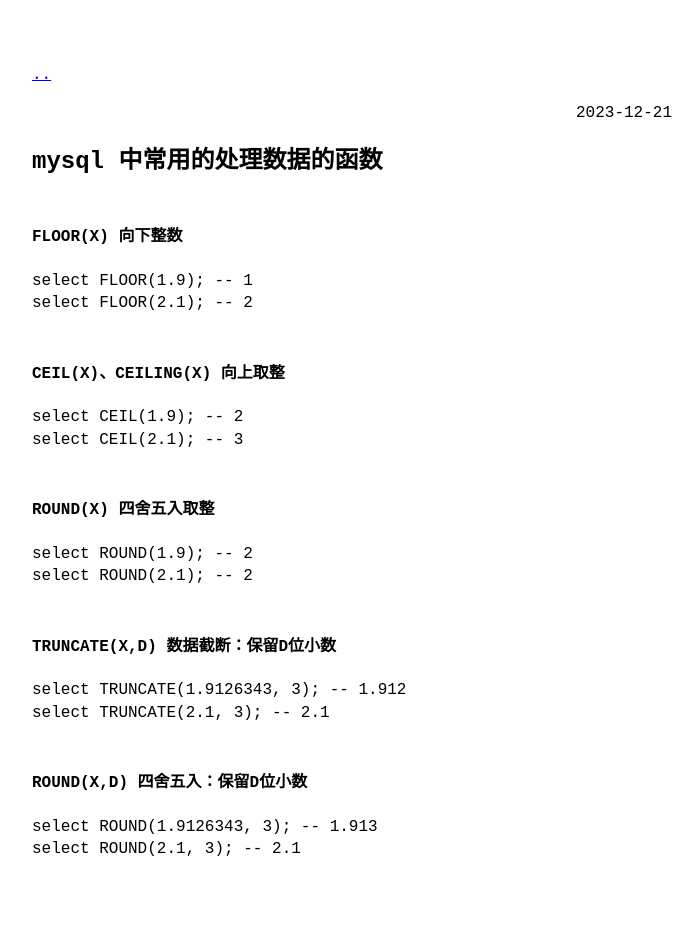
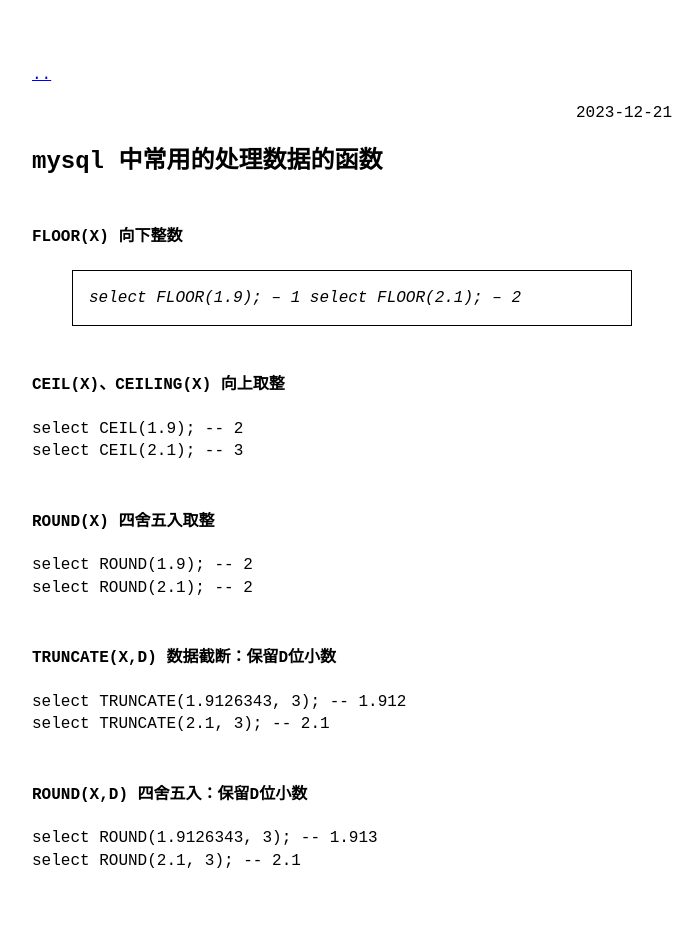
Before and after one commit to Jurneez/doraemon, a Jekyll site: the page built from _posts/2023-12-21-mysql-number-handle-function.md, in a window 1280 px wide. Shown: the whole page, without its empty margins (288-988 px from the left). Built offline with Jekyll 4.4.1, drawn with Linux system fonts in a browser that asks for light colours.

Commit message:
mysql 中常用的处理数据的函数

```diff
--- a/_posts/2023-12-21-mysql-number-handle-function.md
+++ b/_posts/2023-12-21-mysql-number-handle-function.md
@@ -5,10 +5,10 @@ category: mysql
 ---
 
 #### FLOOR(X) 向下整数
-<pre>
-select FLOOR(1.9); -- 1
-select FLOOR(2.1); -- 2
-</pre>
+
+>select FLOOR(1.9); -- 1
+>select FLOOR(2.1); -- 2
+
 #### CEIL(X)、CEILING(X) 向上取整
 <pre>
 select CEIL(1.9); -- 2
```
